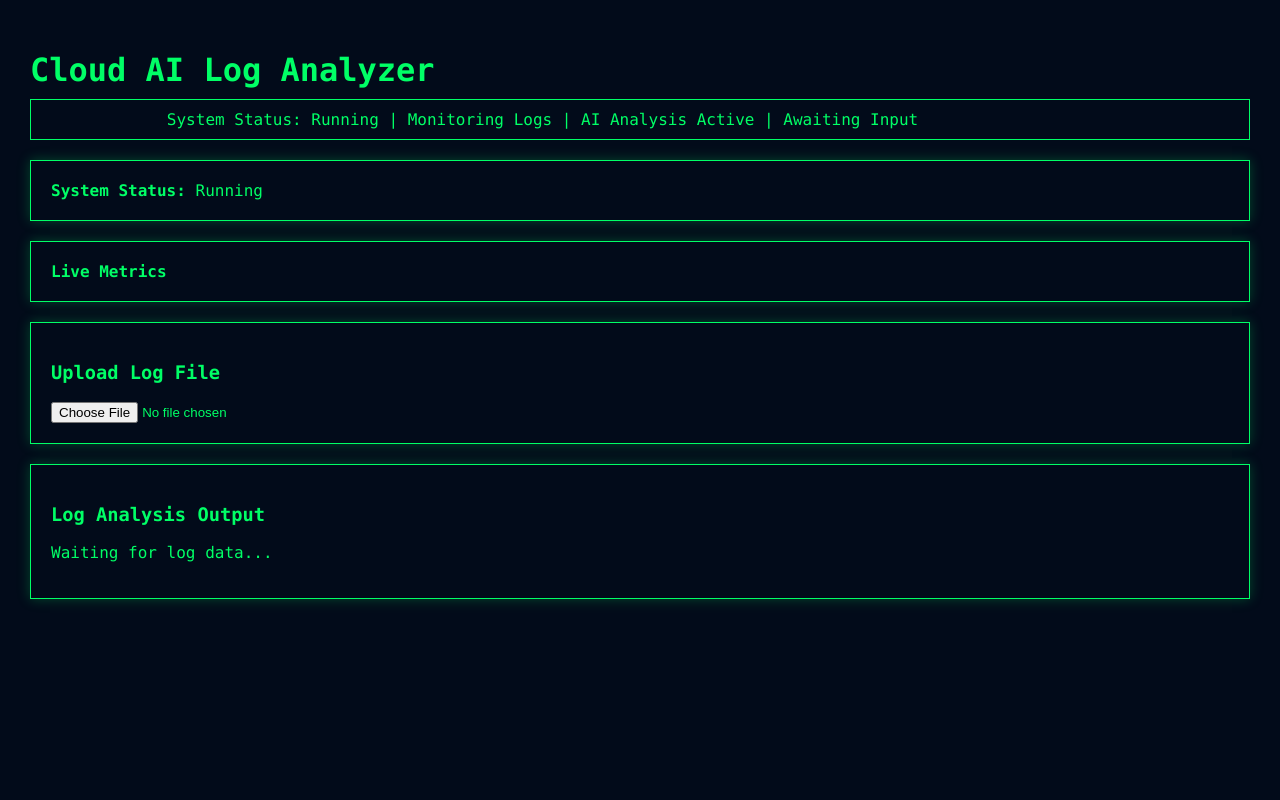
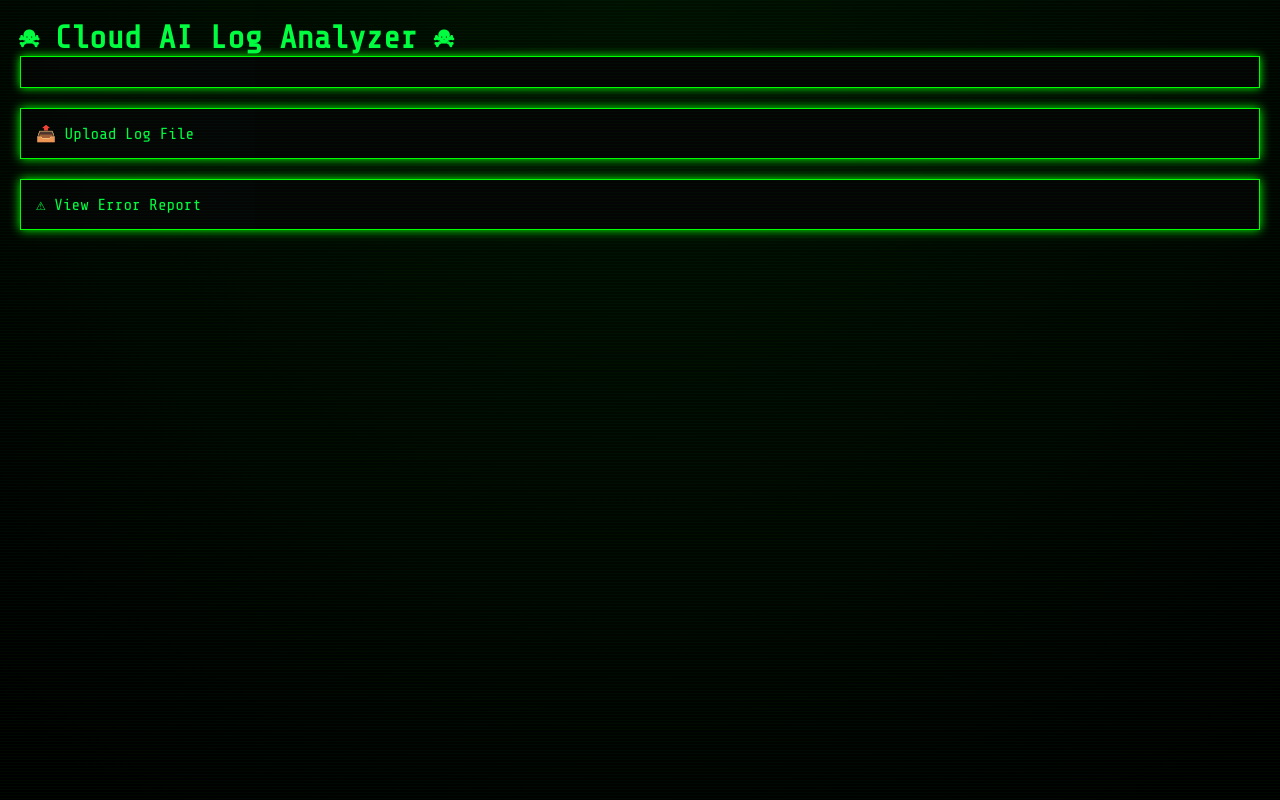
Before and after one commit to Davidson0003/Cloud-Ai-Log-Analyzer, a Flask app: page /dashboard in a window 1280 px wide. Run offline with Flask 3, Linux system fonts and the light colour scheme.

Commit message:
Updated templates, main.py, and fixed Flask app for analyzer structure

```diff
--- a/app/templates/base.html
+++ b/app/templates/base.html
@@ -1,26 +1,26 @@
+<!-- app/templates/base.html -->
 <!DOCTYPE html>
 <html lang="en">
 <head>
     <meta charset="UTF-8">
     <title>Cloud AI Log Analyzer</title>
 
-    <link href="https://fonts.googleapis.com/css2?family=Share+Tech+Mono&display=swap" rel="stylesheet">
-
+    <link rel="stylesheet" href="{{ url_for('static', filename='css/dark_theme.css') }}">
+    <link rel="stylesheet" href="{{ url_for('static', filename='css/dashboard.css') }}">
     <link rel="stylesheet" href="{{ url_for('static', filename='css/hacker_green.css') }}">
-    <link rel="stylesheet" href="{{ url_for('static', filename='css/dashboard.css') }}">
-    <link rel="stylesheet" href="{{ url_for('static', filename='css/dark_theme.css') }}">
 
     <script src="https://cdn.jsdelivr.net/npm/chart.js"></script>
 </head>
 <body>
 
+<div class="watermark">CLOUD-AI</div>
+
 <div class="terminal">
     {% block content %}{% endblock %}
 </div>
 
-<script src="{{ url_for('static', filename='js/dashboard.js') }}"></script>
 <script src="{{ url_for('static', filename='js/typing_effect.js') }}"></script>
-<script src="{{ url_for('static', filename='js/charts.js') }}"></script>
+{% block scripts %}{% endblock %}
 
 </body>
 </html>
--- a/app/templates/dashboard.html
+++ b/app/templates/dashboard.html
@@ -1,82 +1,25 @@
-<!DOCTYPE html>
-<html lang="en">
-<head>
-<meta charset="UTF-8">
-<title>Cloud AI Log Analyzer</title>
+{% extends "base.html" %}
+{% block content %}
 
-<style>
-body{
-    margin:0;
-    background:#020b1a;
-    color:#00ff66;
-    font-family:Consolas, monospace;
-}
+<h1 class="glitch">☠ Cloud AI Log Analyzer ☠</h1>
 
-.container{
-    padding:30px;
-}
-
-h1{
-    margin-bottom:10px;
-}
-
-.marquee{
-    border:1px solid #00ff66;
-    padding:10px;
-    margin-bottom:20px;
-    overflow:hidden;
-    white-space:nowrap;
-}
-
-.marquee span{
-    display:inline-block;
-    padding-left:100%;
-    animation:scroll 12s linear infinite;
-}
-
-@keyframes scroll{
-    from{transform:translateX(0);}
-    to{transform:translateX(-100%);}
-}
-
-.panel{
-    border:1px solid #00ff66;
-    padding:20px;
-    margin-bottom:20px;
-    box-shadow:0 0 12px rgba(0,255,102,.25);
-}
-</style>
-</head>
-
-<body>
-
-<div class="container">
-
-    <h1>Cloud AI Log Analyzer</h1>
-
-    <div class="marquee">
-        <span>System Status: Running | Monitoring Logs | AI Analysis Active | Awaiting Input</span>
+<div class="panel">
+    <p id="typing-effect"></p>
 </div>
 
 <div class="panel">
-        <strong>System Status:</strong> Running
+    <a href="/upload-page" class="btn">📤 Upload Log File</a>
 </div>
 
 <div class="panel">
-        <strong>Live Metrics</strong>
+    <a href="/error-report" class="btn">⚠ View Error Report</a>
 </div>
 
-    <div class="panel">
-        <h3>Upload Log File</h3>
-        <input type="file">
-    </div>
+{% endblock %}
 
-    <div class="panel">
-        <h3>Log Analysis Output</h3>
-        <p>Waiting for log data...</p>
-    </div>
-
-</div>
-
-</body>
-</html>
+{% block scripts %}
+<script src="{{ url_for('static', filename='js/typing_effect.js') }}"></script>
+<script>
+startTyping("Monitoring system ░▒▓ AI Engine Active ░▒▓ Awaiting Logs...");
+</script>
+{% endblock %}
--- a/app/templates/error_report.html
+++ b/app/templates/error_report.html
@@ -15,6 +15,6 @@
 <p>No anomalies detected. System stable.</p>
 {% endif %}
 
-<a href="/">⬅ Back to Dashboard</a>
+<a href="/dashboard">⬅ Back to Dashboard</a>
 
 {% endblock %}
--- a/app/templates/upload.html
+++ b/app/templates/upload.html
@@ -9,6 +9,6 @@
     <button type="submit">Analyze</button>
 </form>
 
-<a href="/">⬅ Back to Dashboard</a>
+<a href="/dashboard">⬅ Back to Dashboard</a>
 
 {% endblock %}
--- a/main.py
+++ b/main.py
@@ -2,49 +2,80 @@ from flask import Flask, render_template, request
 from app.analyzer.parser import read_log_file, parse_log_lines
 import os
 
+# ===== Flask App =====
 app = Flask(
     __name__,
     template_folder="app/templates",
     static_folder="app/static"
 )
 
-@app.route('/')
+# ===== Routes =====
+@app.route("/")
 def index():
-    return render_template('index.html')
-@app.route('/dashboard')
-def home():
+    return render_template("index.html")
+
+
+@app.route("/dashboard")
+def dashboard():
     return render_template("dashboard.html")
+
 
 @app.route("/upload-page")
 def upload_page():
     return render_template("upload.html")
 
+
 @app.route("/upload", methods=["POST"])
 def upload_file():
-    file = request.files["logfile"]
+    # Get uploaded file
+    file = request.files.get("logfile")
+    if not file:
+        return "No file uploaded", 400
 
-    upload_folder = "data/sample_logs"
+    # Ensure upload folder exists
+    upload_folder = os.path.join("app", "data", "sample_logs")
     os.makedirs(upload_folder, exist_ok=True)
 
+    # Save uploaded file
     file_path = os.path.join(upload_folder, file.filename)
     file.save(file_path)
 
+    # Read and parse logs
     raw_lines = read_log_file(file_path)
     parsed_logs = parse_log_lines(raw_lines)
 
-    # summary counts
+    # Detect errors
+    anomalies = [l for l in parsed_logs if l.get("level") == "ERROR"]
+
+    # Prepare summary
     summary = {
         "total_logs": len(parsed_logs),
-        "error_count": sum(1 for l in parsed_logs if l["level"] == "ERROR"),
-        "warning_count": sum(1 for l in parsed_logs if l["level"] == "WARNING"),
-        "info_count": sum(1 for l in parsed_logs if l["level"] == "INFO")
+        "error_count": sum(1 for l in parsed_logs if l.get("level") == "ERROR"),
+        "warning_count": sum(1 for l in parsed_logs if l.get("level") == "WARNING"),
+        "info_count": sum(1 for l in parsed_logs if l.get("level") == "INFO")
     }
 
     return render_template(
         "results.html",
         results=parsed_logs,
-        summary=summary
+        summary=summary,
+        filename=file.filename,
+        issues=[a.get("message") for a in anomalies]
     )
 
+
+@app.route("/error-report")
+def error_report():
+    # Dummy data for testing
+    anomalies = [
+        {"timestamp": "2025-01-01 10:22:01", "message": "Disk failure detected"},
+        {"timestamp": "2025-01-01 10:24:10", "message": "Unauthorized access attempt"}
+    ]
+    return render_template("error_report.html", anomalies=anomalies)
+
+
+# ===== Run App =====
 if __name__ == "__main__":
+    # Make sure to run from project root:
+    # python -m app.routes
     app.run(debug=True)
```
Also changed, not shown: app/templates/index.html (+18 -82 lines), app/templates/results.html (+40 -48 lines). Lines whose indentation alone changed are shown as unchanged.
